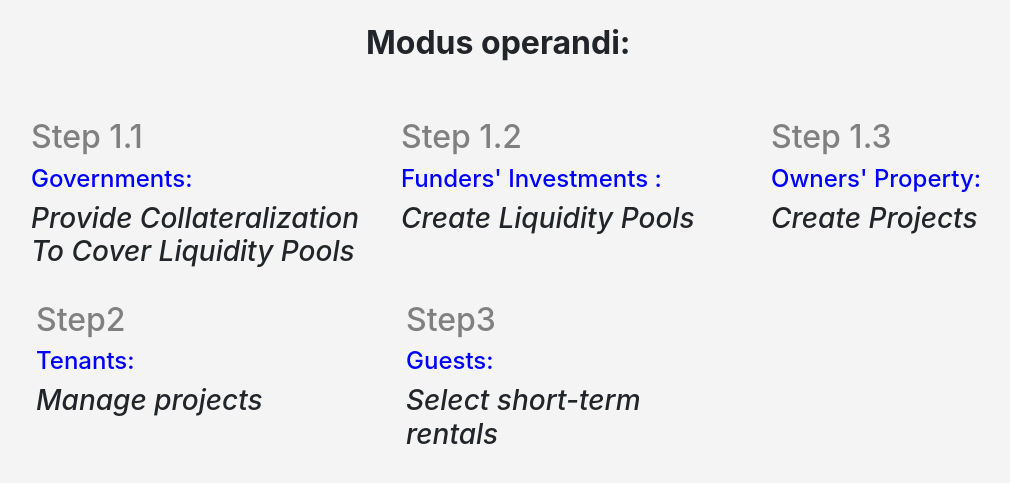
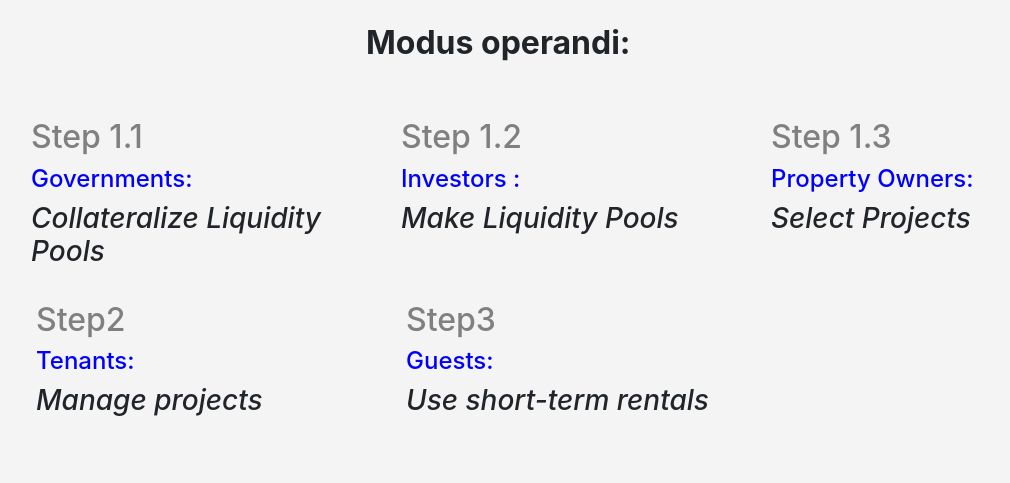
Before and after one commit to marco872/coserving, a Django app: page /development1/ in a window 1280 px wide. Shown: the part 56-539 px from the top of the page, without its empty margins (69-1079 px from the left). Run offline with Django 3.2, Linux system fonts and the light colour scheme; some libraries are stand-ins or nearby versions.

Commit message:
development1 new

```diff
--- a/co_servings/templates/co_servings/development1.html
+++ b/co_servings/templates/co_servings/development1.html
@@ -24,7 +24,7 @@
 
 
 
-	  			<h2 style="color:grey;">Step 1.1</h2><h4 style="color:blue;">Governments:</h4> <h3><em>  Provide Collateralization To Cover Liquidity Pools</em></h3>
+	  			<h2 style="color:grey;">Step 1.1</h2><h4 style="color:blue;">Governments:</h4> <h3><em>  Collateralize Liquidity Pools</em></h3>
 
 	  			<br>
 
@@ -39,11 +39,11 @@
 
 
 
-	  			<h2 style="color:grey;">Step 1.2</h2><h4 style="color:blue;">Funders' Investments :</h4>
+	  			<h2 style="color:grey;">Step 1.2</h2><h4 style="color:blue;">Investors :</h4>
 
 
 
-	  			<h3><em> Create Liquidity Pools</em></h3>
+	  			<h3><em> Make Liquidity Pools</em></h3>
 
 
 
@@ -56,10 +56,10 @@
 			<div class="col">
 
 
-	  			<h2 style="color:grey;">Step 1.3</h2><h4 style="color:blue;"> Owners' Property:</h4>
+	  			<h2 style="color:grey;">Step 1.3</h2><h4 style="color:blue;">  Property Owners:</h4>
 
 
-	  			<h3><em>  Create Projects</em></h3>
+	  			<h3><em>  Select Projects</em></h3>
 
 	  		</div>
 
@@ -101,7 +101,7 @@
 	  			<h2 style="color:grey;">Step3</h2><h4 style="color:blue;">Guests:</h4>
 
 
-	  			<h3><em>  Select short-term rentals</em></h3>
+	  			<h3><em>  Use short-term rentals</em></h3>
 
 
 			</div>
--- a/co_servings/templates/co_servings/home.html
+++ b/co_servings/templates/co_servings/home.html
@@ -111,7 +111,7 @@ h6 {
 <div class="container" style="background-color: #795548; " >
 
 
-			 			<h4 style="margin-left: 160px; color:white; margin-top: 10px; padding:10px; "> It optimizes real estate development by working equitably for everyone </h4>
+			 			<h4 style="margin-left: 150px; color:white; margin-top: 10px; padding:10px; "> It optimizes real estate development by working equitably for everyone </h4>
 </div>
 
 
```
